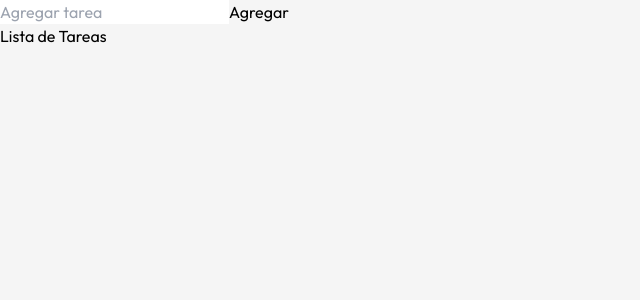
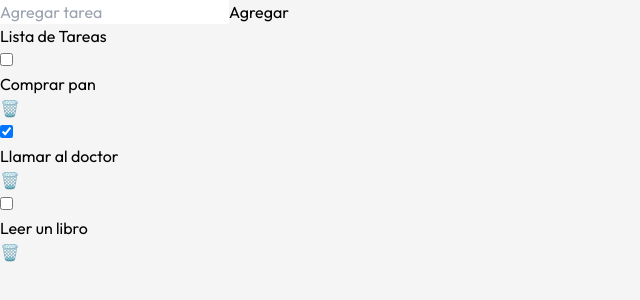
Before and after one commit to BrayanElias/ListaTareasReactTailwind, a React (Vite) app: page / in a window 1280 px wide. Shown: the top 300 px of the page, without its empty margins (0-640 px from the left). Built offline with nearby package versions, Linux system fonts and the light colour scheme.

Commit message:
Reparando LocalStorage

```diff
--- a/src/App.jsx
+++ b/src/App.jsx
@@ -4,8 +4,13 @@ import Tarea from "./components/Tarea";
 import 'react-toastify/dist/ReactToastify.css';
 import { toast, ToastContainer, Zoom } from "react-toastify";
 
+const App = () => {
+  const tareasDeEjemplo = [
+    { id: 1, tarea: "Comprar pan", completed: false },
+    { id: 2, tarea: "Llamar al doctor", completed: true },
+    { id: 3, tarea: "Leer un libro", completed: false }
+  ];
 
-const App = () => {
   const [inputValue, setInputValue] = useState("");
   const [tareas, setTareas] = useState([]);
   const [isMounted, setIsMounted] = useState(false);
@@ -14,6 +19,8 @@ const App = () => {
     const data = window.localStorage.getItem("todoItems");
     if (data !== null) {
       setTareas(JSON.parse(data));
+    } else {
+      setTareas(tareasDeEjemplo);
     }
     setIsMounted(true);
   }, []);
@@ -25,11 +32,12 @@ const App = () => {
     }
   }, [tareas, isMounted]);
 
-  const toggleTarea = (id, completed) => {
+  const toggleTarea = (id) => {
     setTareas(tareas.map(tarea =>
-      tarea.id === id ? { ...tarea, completed: !completed } : tarea
+      tarea.id === id ? { ...tarea, completed: !tarea.completed } : tarea
     ));
   };
+
 
   const borrarTarea = (id) => {
     setTareas(tareas.filter(tarea => tarea.id !== id));
```
